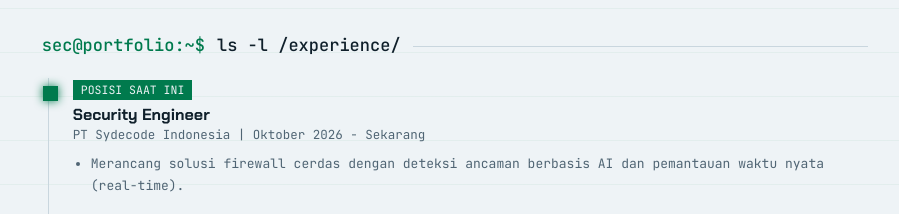
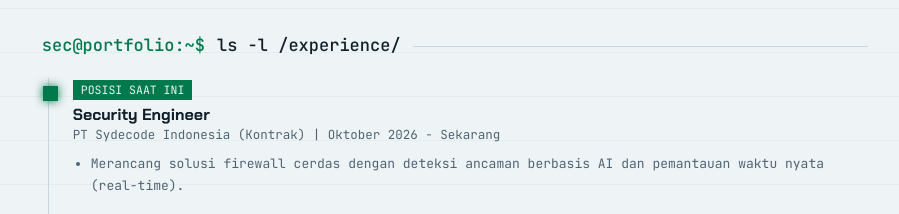
Before and after one commit to tikodjati/portofolio, a Next.js app: page / in a window 1280 px wide. Shown: the part 2280-2494 px from the top of the page, without its empty margins (185-1084 px from the left). Built offline with nearby package versions, Linux system fonts and the light colour scheme.

Commit message:
update progress porto

```diff
--- a/data/content.js
+++ b/data/content.js
@@ -45,7 +45,7 @@ export const WRITEUPS = [
 ];
 
 export const EXP = [
-  { role: "Security Engineer", org: "PT Sydecode Indonesia", time: "Oktober 2026 - Sekarang", now: true, pts: ["Merancang solusi firewall cerdas dengan deteksi ancaman berbasis AI dan pemantauan waktu nyata (real-time)."] },
+  { role: "Security Engineer", org: "PT Sydecode Indonesia (Kontrak)", time: "Oktober 2026 - Sekarang", now: true, pts: ["Merancang solusi firewall cerdas dengan deteksi ancaman berbasis AI dan pemantauan waktu nyata (real-time)."] },
   {
     role: "Cyber Security Engineer (Intern)", org: "PT Teknologi Server Indonesia (XCODE)", time: "10 Juli 2026 - 30 Agustus 2026", pts: ["Melakukan pengujian penetrasi pada website forum komunitas XCODE", "Merancang dan mengonfigurasi SIEM Wazuh dengan integrasi Virustotal, Shodan, realtime Telegram alert, dan Wazuh AI Copilot berbasis local LLM.", "Melakukan simulasi pentesting terhadap endpoint input user untuk menguji efektivitas SIEM Wazuh yang dirancang"]
   },
```
